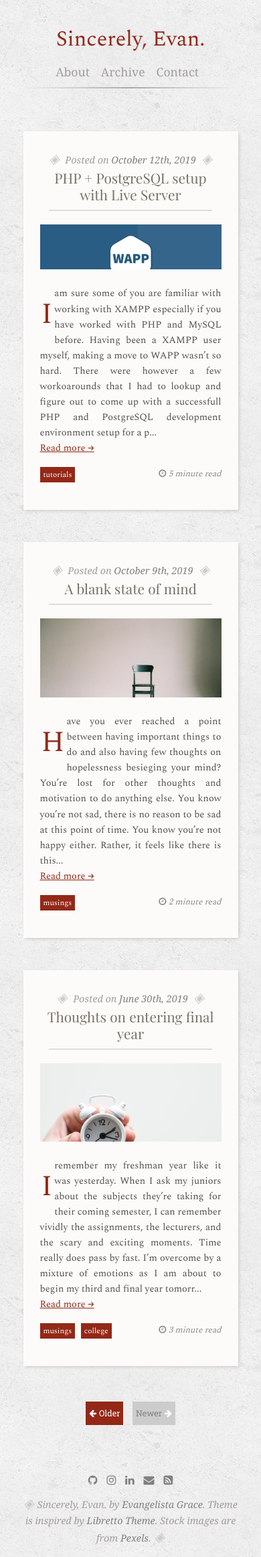
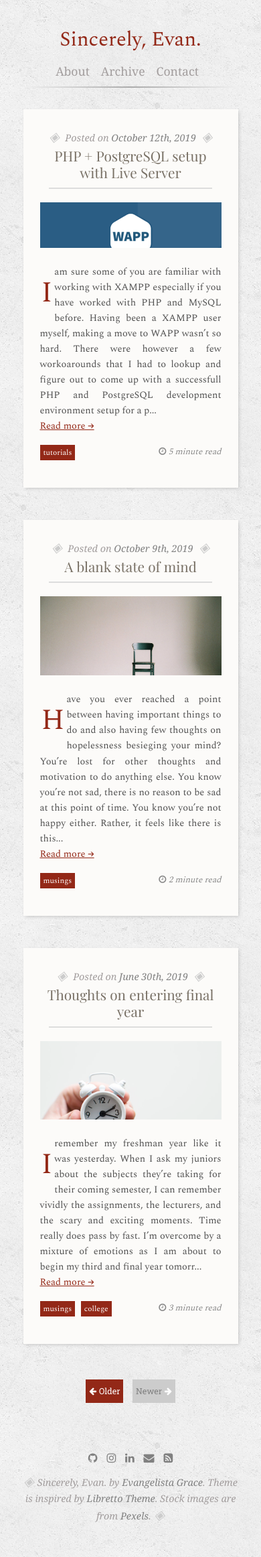
Before and after one commit to evangelistagrace/evangelistagrace.github.io, a Jekyll site: the page built from index.html, in a window 390 px wide. Shown: the whole page at 67% size. Built offline with Jekyll 4.4.1, drawn with Linux system fonts in a browser that asks for light colours; some web fonts are replaced; the list of posts is cut into pages by our own code.

Commit message:
Update main.css

```diff
--- a/assets/css/main.css
+++ b/assets/css/main.css
@@ -758,6 +758,18 @@
 */
 
 @media (max-width: 767px) {
+  .masthead {
+    margin-bottom: 2rem;
+  }
+
+  .masthead-title a {
+    font-size: 1.9rem;
+  }
+
+  .menu-content a {
+    font-size: 1.1rem;
+  }
+
   .posts, .post-content, footer {
     font-size: 0.9rem;
   }
```
